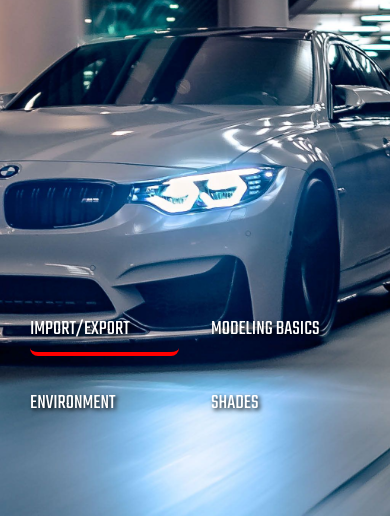
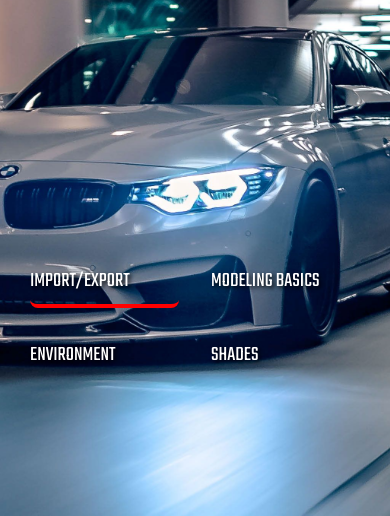
Before and after one commit to Nikhilkhade007/game-landing-page, a plain HTML site: page index.html in a window 390 px wide. Shown: the part 328-844 px from the top of the page. Drawn offline with Linux system fonts and the light colour scheme.

Commit message:
Update styles.css

```diff
--- a/css/styles.css
+++ b/css/styles.css
@@ -330,7 +330,7 @@ section{
     }
     .slider-navbar{
 
-        margin-top: 7srem;
+        margin-top: 7rem;
         display: grid;
         grid-template-columns: 1fr 1fr;
         grid-template-rows: 1fr 1fr;
```
